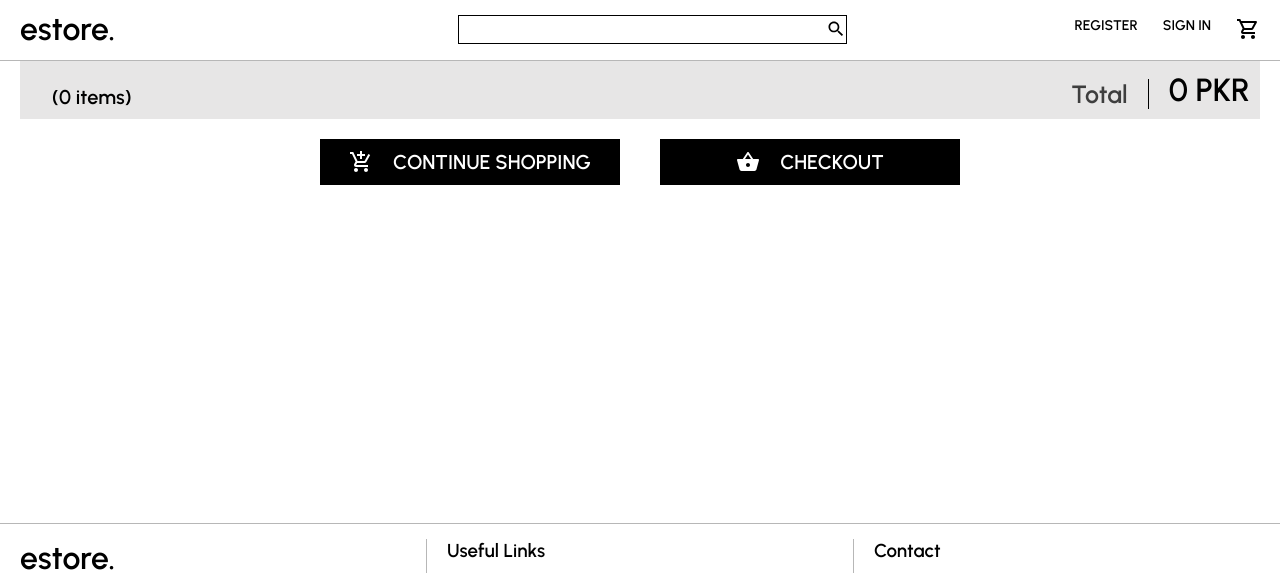
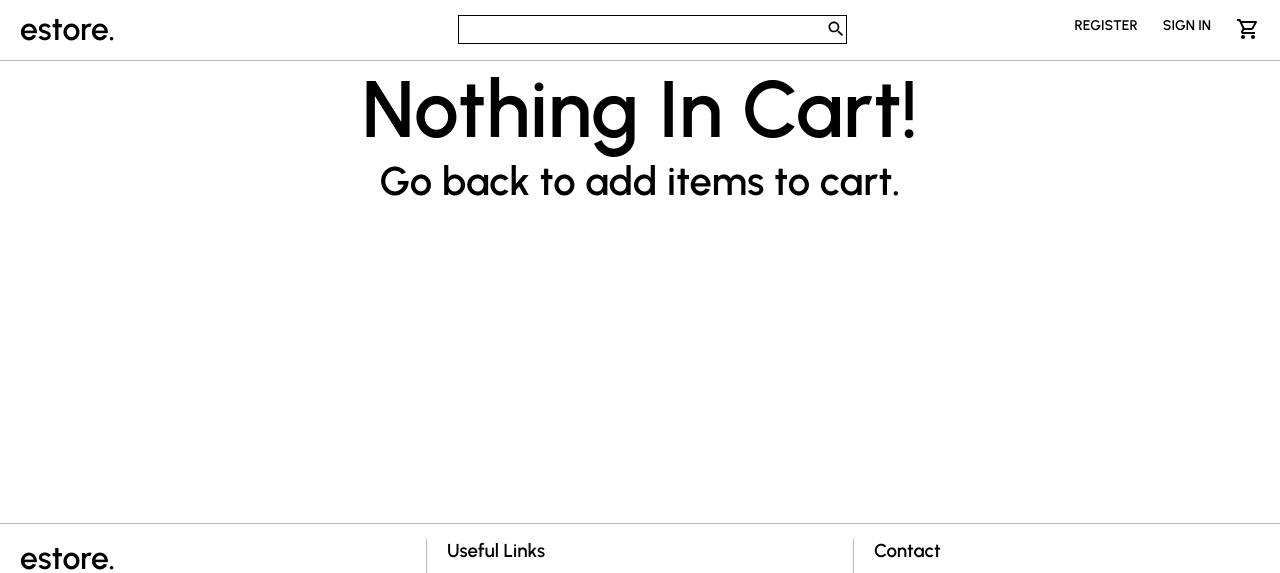
Before and after one commit to waqar-ahmed51/React-Project-e-commerce-app-estore.com, a React (Create React App) app in the folder e-commerce-project/: page /cart in a window 1280 px wide. Shown: the top 573 px of the page. Built offline with nearby package versions, Linux system fonts and the light colour scheme.

Commit message:
Made some changes in multiple files

```diff
--- a/e-commerce-project/src/pages/Cart.jsx
+++ b/e-commerce-project/src/pages/Cart.jsx
@@ -10,6 +10,15 @@ const Container = styled.div`
   /* 100vh - header and footer in pixels */
   min-height: calc(100vh - 59px - 279px);
 `;
+
+const NothingCart = styled.div`
+  display: flex;
+  flex-direction: column;
+  text-align: center;
+  align-content: center;
+  font-size: 40px;
+`;
+
 class Cart extends Component {
   state = {
     CartItemsDataInState: [],
@@ -35,11 +44,21 @@ class Cart extends Component {
               totalPriceCartItems={(totalPriceCartItems += item.price)}
             />
           ))}
-          <TotalPriceCart
-            totalItems={Sno}
-            totalPriceCartItems={totalPriceCartItems}
-          />
-          <CartCheckoutContinueShoppingButtons />
+
+          {Sno > 0 ? (
+            <div>
+              <TotalPriceCart
+                totalItems={Sno}
+                totalPriceCartItems={totalPriceCartItems}
+              />
+              <CartCheckoutContinueShoppingButtons />
+            </div>
+          ) : (
+            <NothingCart>
+              <h1>Nothing In Cart!</h1>
+              <h4>Go back to add items to cart.</h4>
+            </NothingCart>
+          )}
         </Container>
       </div>
     );
--- a/e-commerce-project/src/pages/ErrorPage.jsx
+++ b/e-commerce-project/src/pages/ErrorPage.jsx
@@ -1,7 +1,6 @@
 import styled from "styled-components";
 
 const Container = styled.div`
-  margin: 10px;
   display: flex;
   flex-direction: column;
   text-align: center;
```
